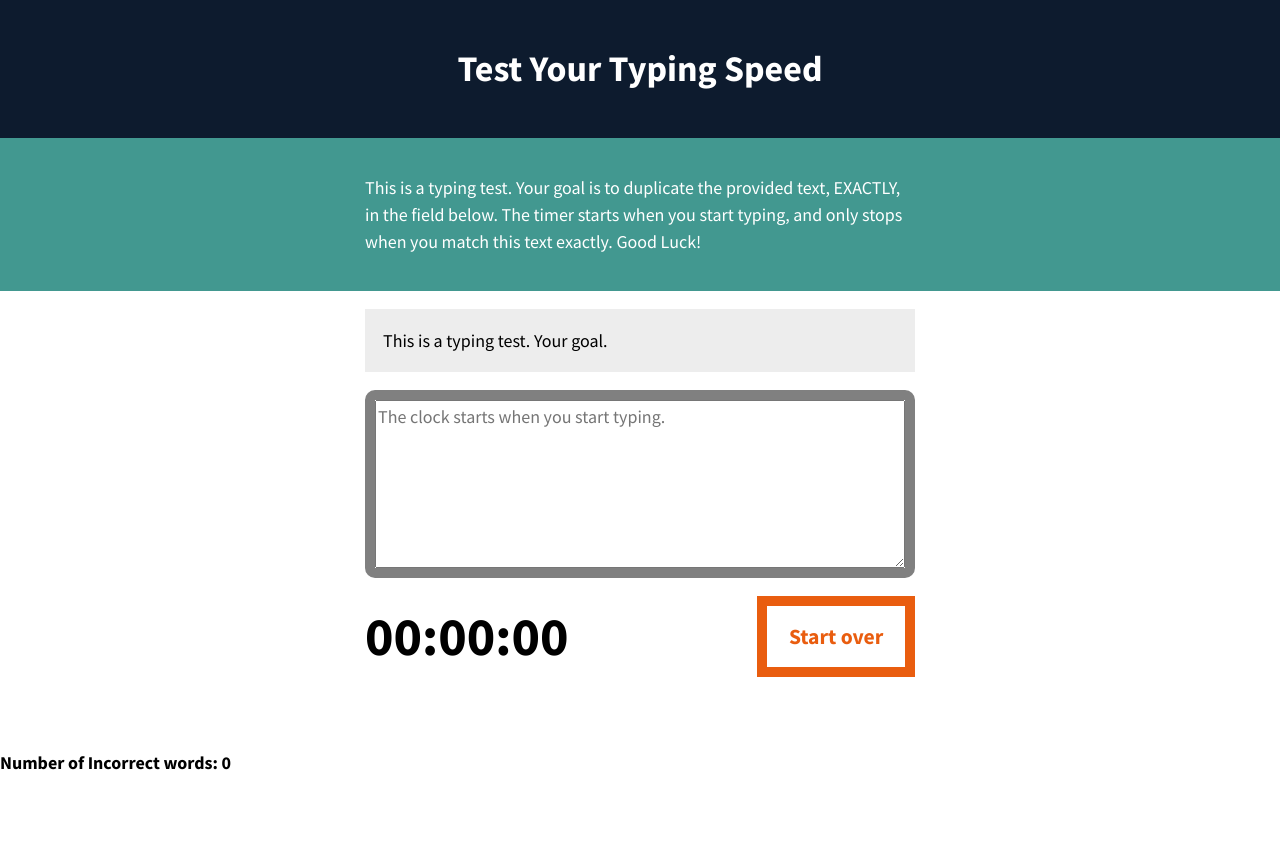
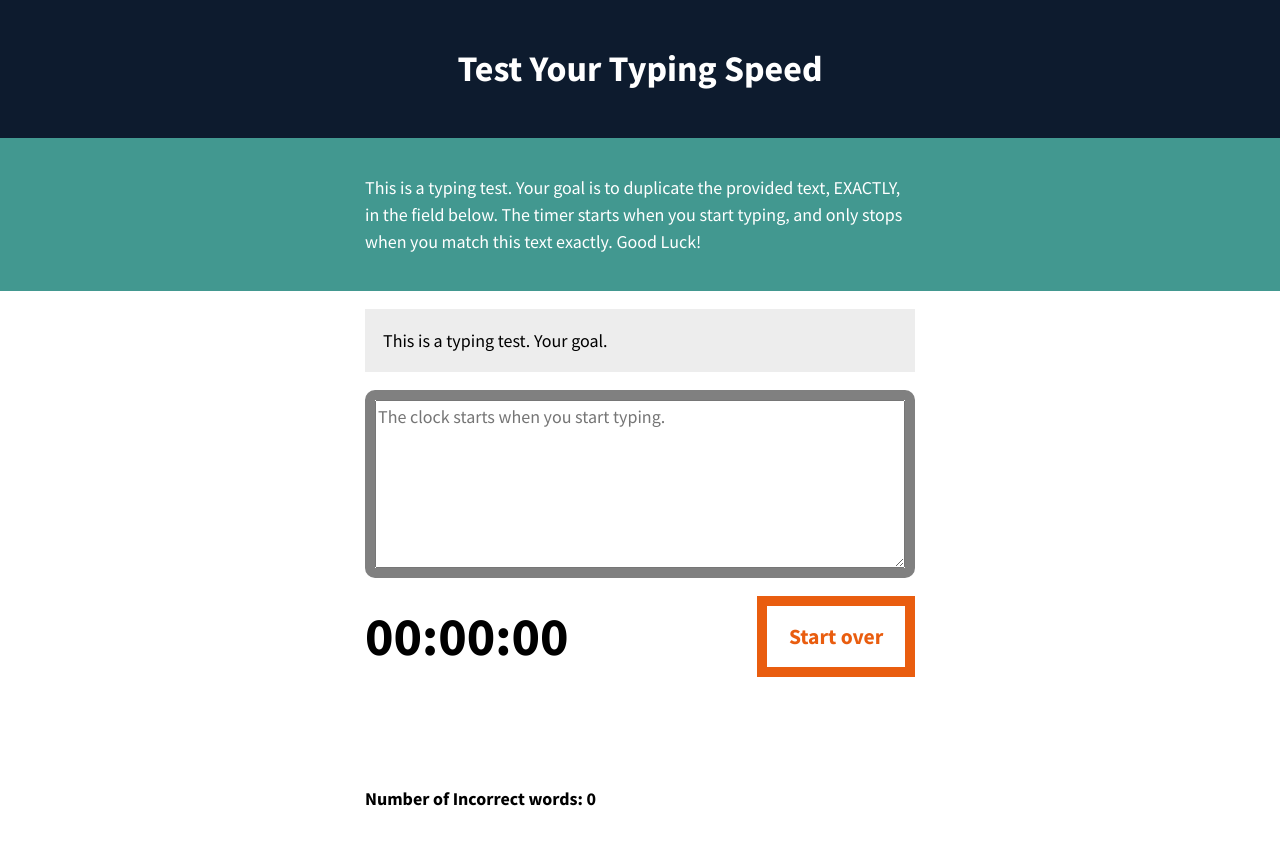
Before and after one commit to SR8688/Typing-Speed-Test, a plain HTML site: page index.html in a window 1280 px wide. Before the commit the page ends 800 px from the top, so only its background shows below. Drawn offline with Linux system fonts and the light colour scheme.

Commit message:
Style changes

```diff
--- a/style.css
+++ b/style.css
@@ -177,7 +177,10 @@ body {
 .incorrect_cls {
     font-size: 1em;
     font-weight: bold;
-    position: relative;
+    padding: 2em 2em;
+    margin: 0 auto;
+    max-width: 550px;
+
 }
 
 #reset {
```
